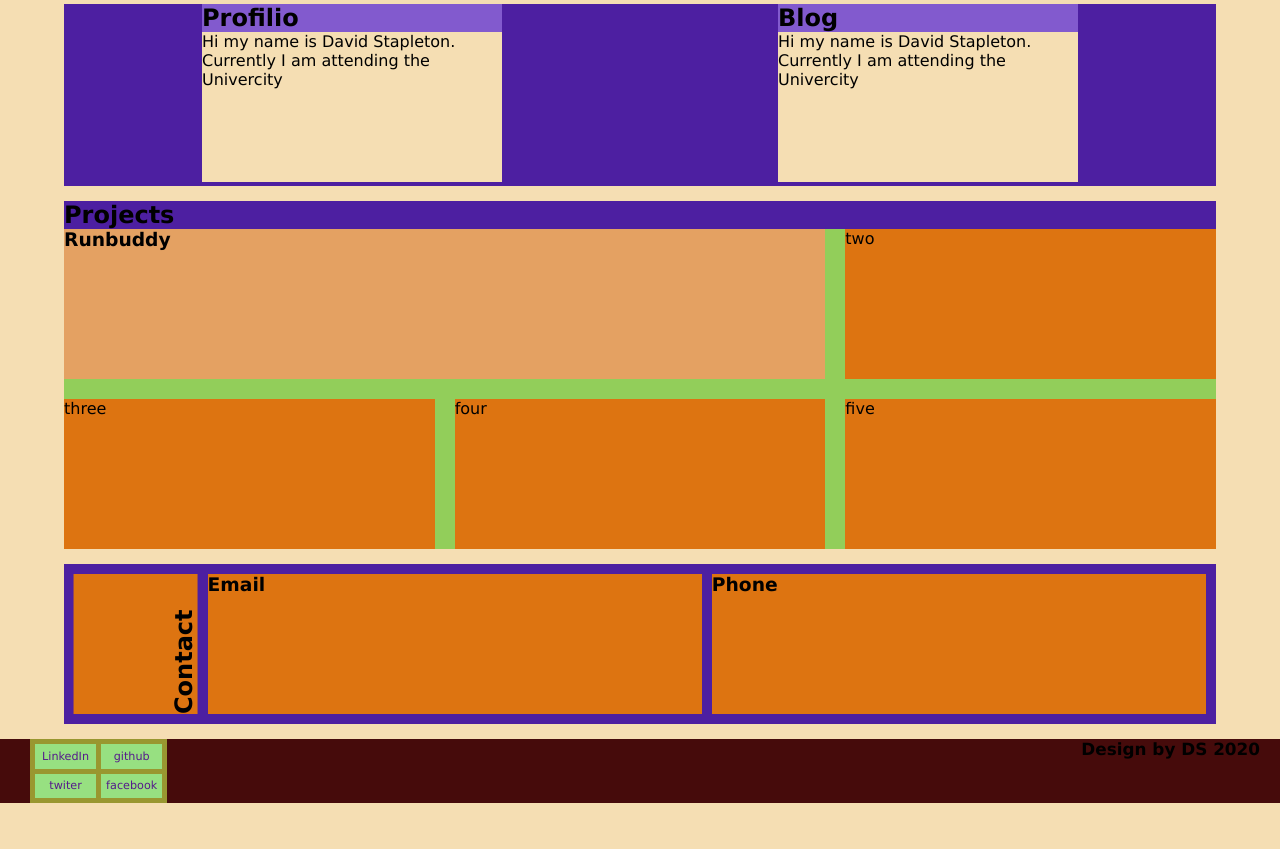
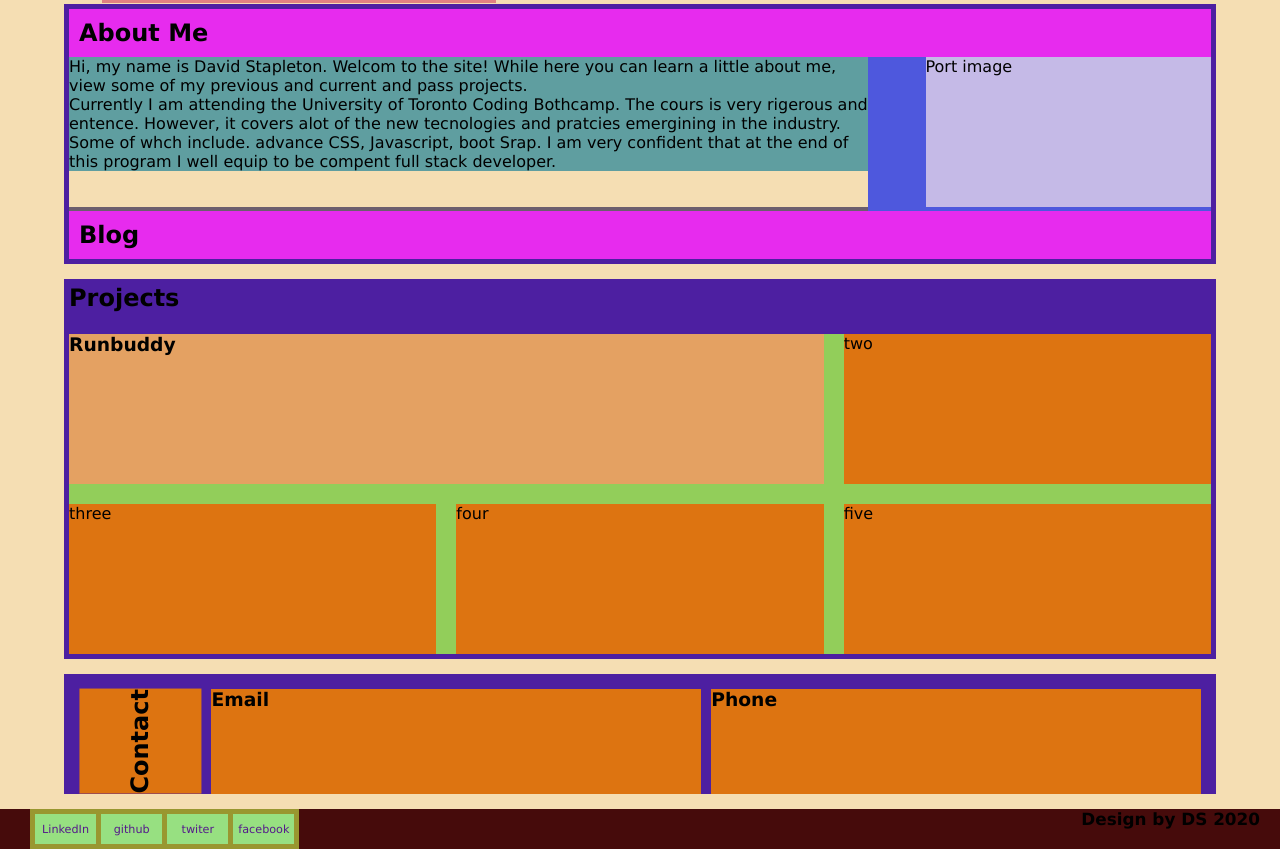
Before and after one commit to Dstapleton/Portfolio, a plain HTML site: page index.html in a window 1280 px wide. Shown: the part 91-940 px from the top of the page. Before the commit the page ends 894 px from the top, so only its background shows below. Drawn offline with Linux system fonts and the light colour scheme; a web font is replaced by a local one.

```diff
--- a/aboutme.html
+++ b/aboutme.html
@@ -5,9 +5,19 @@
     <title></title>
 </head>
 <body>
-    <p>
-        Hi my name is David Stapleton.
-        Currently I am attending the Univercity
-    </p>
+    <div class="aboutme">
+        <p>
+            Hi, my name is David Stapleton. Welcom
+            to the site! While here you can learn a little about
+            me, view some of my previous and current and pass projects.
+        </p>
+        <P>
+            Currently I am attending the University of Toronto Coding Bothcamp.
+            The cours is very rigerous and entence. However, it covers alot of the new
+            tecnologies and pratcies emergining in the industry. Some of whch include.
+            advance CSS, Javascript, boot Srap. I am very confident that at the end
+            of this program I well equip to be compent full stack developer.
+        </P>
+    </div>
 </body>
 </html>
--- a/assets/css/style.css
+++ b/assets/css/style.css
@@ -6,9 +6,6 @@
 body{
    font-family: Verdana, Geneva, Tahoma, sans-serif;
    background-color:wheat;
-}
-p{
-    font-size: 26x;
 }
 
 /* header */
@@ -24,6 +21,11 @@
     z-index:999;
     /*aid*/
     background-color: cadetblue;
+}
+.title h1 {
+    font-size:38px;
+    font-family: 'Charmonman', cursive;
+    color: bisque;
 }
 
 /* navi */
@@ -78,27 +80,73 @@
     flex-wrap:wrap;
     width:90vw;
     margin:15px auto 15px auto;
+    padding:5px;
 
      /*aid*/
      background-color: rgb(77, 31, 161);
 }
-.content {
-    justify-content:space-around;
-}
 /**/
 
-/* portfolio */
-.portfolio, .blog {
-    width: 100%;
+/* aboutme */
+.aboutme-container {
+    flex-direction:column;
+    justify-content:space-around;
+
+}
+.aboutme-content,
+.blog-content {
+    display:block;
+    background-color: rgb(78, 88, 221);
+}
+.aboutme-title,
+.blog-title {
+   width:100%;
+}
+.aboutmeimg {
+    width:25%;
+    height:150px;
+    float:right;
      /*aid*/
-     background-color: rgb(130, 90, 206);
+     background-color: rgb(197, 186, 231);
 }
+.aboutme-title h2,
+.blog-title h2 {
+    padding:10px;
+
+     /*aid*/
+     background-color: rgb(231, 43, 238);
+}
+.aboutme-content article {
+    width:70%;
+
+   /*aid*/
+   background-color: rgb(108, 94, 109);
+}
+.aboutme-content article object,
+.blog-content article object {
+    width:100%;
+    /*aid*/
+    background-color: rgb(85, 247, 85);
+}
+
+.blog-content article {
+    display:none;
+}
+.aboutme p{
+    font-size: 26x;
+    background-color: cadetblue;
+}
+
 
 /**/
 
 /* projects */
 .project {
-    display:block;
+    flex-direction: column;
+}
+.project-title {
+    width:100%;
+    height:50px;
 }
 .projectgrid {
     display:grid;
@@ -142,7 +190,7 @@
 
 /* contact */
 .contact {
-    height:20vh;
+    height:15vh;
 }
 .contactgrid {
     display:grid;
@@ -152,8 +200,11 @@
     padding:10px;
 }
 .contactgrid-1 {
+    display:flex;
     writing-mode:vertical-lr;
     transform:rotate(180deg);
+    align-items:center;
+    justify-content:center;
 
     background-color: rgb(221, 116, 17);
 }
@@ -163,7 +214,7 @@
 footer {
     display:flex;
     justify-content:space-between;
-    height:8vh;
+    height:5vh;
     font-size:0.9rem;
     /*aid*/
     background-color: rgb(70, 11, 11);
@@ -173,8 +224,7 @@
 }
 .media-links {
     display:grid;
-    grid-template-columns:repeat(2,1fr);
-    grid-template-rows:repeat(2,1fr);
+    grid-template-columns:repeat(4,1fr);
     grid-gap:5px;
     padding:5px;
     margin-left:30px;
--- a/index.html
+++ b/index.html
@@ -2,6 +2,10 @@
 <html lang="en">
 <head>
     <link rel="stylesheet" href="./assets/css/style.css">
+    <link rel="preconnect" href="https://fonts.gstatic.com">
+    <link rel="preconnect" href="https://fonts.gstatic.com">
+     <link rel="preconnect" href="https://fonts.gstatic.com">
+    <link href="https://fonts.googleapis.com/css2?family=Charmonman:wght@400;700&family=Open+Sans:ital,wght@0,700;1,300&family=Roboto&family=Sacramento&display=swap" rel="stylesheet">
     <meta charset="UTF-8">
     <meta name="viewport" content="width=device-width, initial-scale=1.0">
     <title>Portfolio-indext</title>
@@ -14,24 +18,28 @@
         </div>
         <nav>
             <ul>
-                <li><a href="#intro">Intro</a></li>
+                <li><a href="#aboutMe">About Me</a></li>
                 <li><a href="#projects">Projects</a></li>
-                <li><a href="#contatc">Contact</a></li>
+                <li><a href="#contact">Contact</a></li>
             </ul>
         </nav>
     </header>
-    <!-- portfolio -->
-    <section id="intro" class="hero content">
-        <div>
-            <div class="portfolio">
-                <h2>Profilio</h2>
+    <!-- aboutme content -->
+    <section id="aboutMe" class="hero aboutme-container">
+        <!-- aboutme -->
+        <div class="aboutme-content">
+            <div class="aboutme-title">
+                <h2>About Me</h2>
             </div>
+            <!-- img -->
+            <div class="aboutmeimg">Port image</div>
             <article>
                 <object id=""data="./aboutme.html" type="">Aboutme</object>
             </article>
         </div>
-        <div>
-            <div class="blog">
+        <!-- blog -->
+        <div class="blog-content">
+            <div class="blog-title">
                 <h2>Blog</h2>
             </div>
             <article>
@@ -41,7 +49,7 @@
     </section>
     <!-- projects -->
     <section id="projects" class="hero project">
-        <div>
+        <div class="project-title">
            <h2>Projects</h2>
         </div>
         <div class="projectgrid">
```
